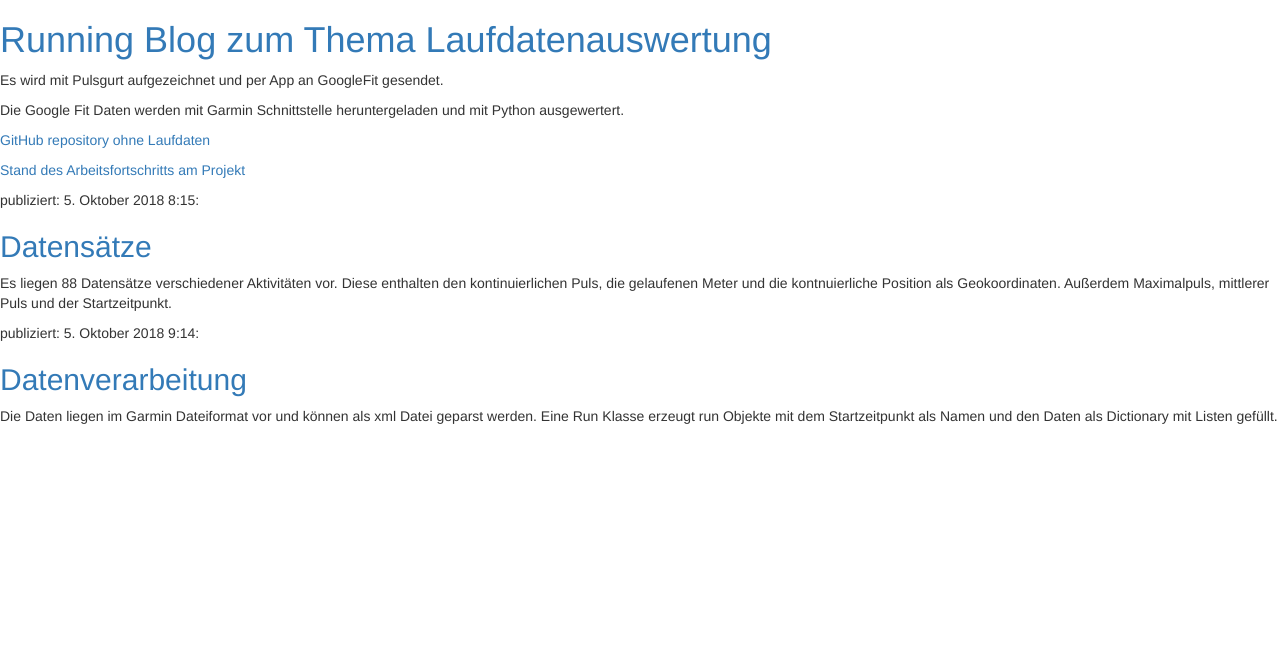
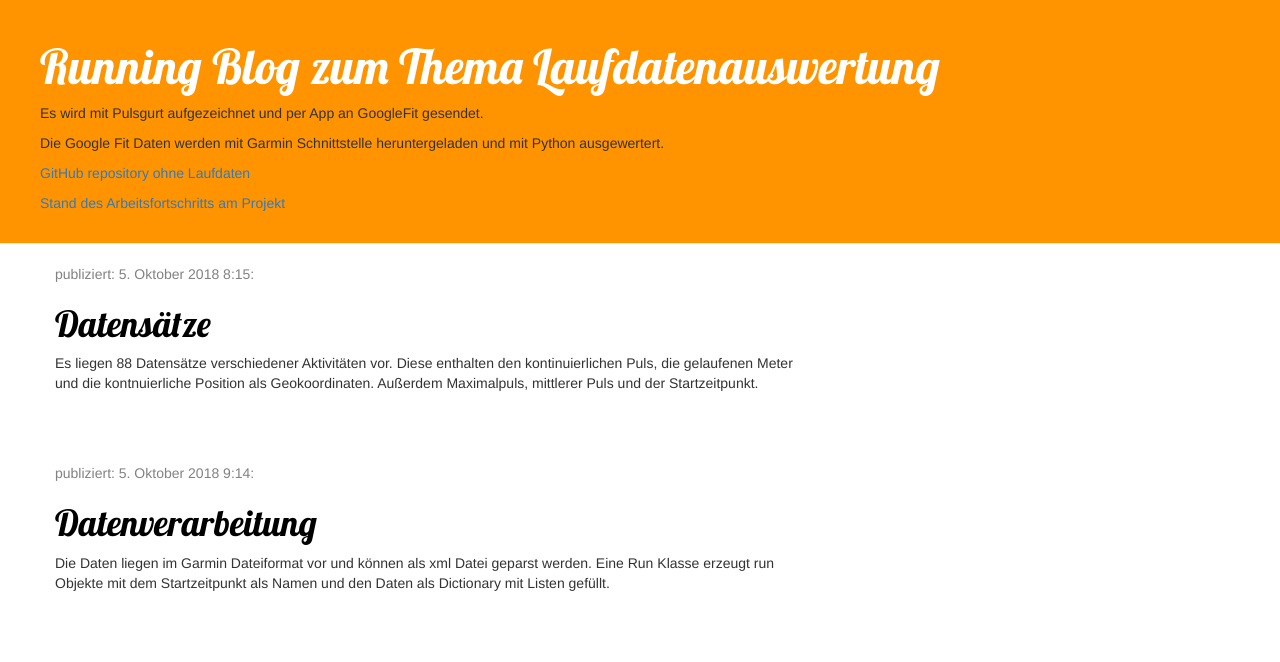
Before and after one commit to clemenssteel/my-first-running-blog, a Django app: page / in a window 1280 px wide. Shown: the top 662 px of the page. Run offline with Django 3.2, Linux system fonts and the light colour scheme; data that the repository does not hold is empty; some libraries are stand-ins or nearby versions.

Commit message:
Eigene CSS Templates estellt

```diff
--- a/blog/static/css/blog.css
+++ b/blog/static/css/blog.css
@@ -0,0 +1,46 @@
+.page-header {
+  background-color: #ff9400;
+  margin-top: 0;
+  padding: 20px 20px 20px 40px;
+}
+
+.page-header h1, .page-header h1 a, .page-header h1 a:visited, .page-header h1 a:active {
+  color: #ffffff;
+  font-size: 36pt;
+  text-decoration: none;
+}
+
+.content {
+  margin-left: 40px;
+}
+
+h1, h2, h3, h4 {
+  font-family: 'Lobster', cursive;
+}
+
+.date {
+  color: #828282;
+}
+
+.save {
+  float: right;
+}
+
+.post-form textarea, .post-form input {
+  width: 100%;
+}
+
+.top-menu, .top-menu:hover, .top-menu:visited {
+  color: #ffffff;
+  float: right;
+  font-size: 26pt;
+  margin-right: 20px;
+}
+
+.post {
+  margin-bottom: 70px;
+}
+
+.post h1 a, .post h1 a:visited {
+  color: #000000;
+}
--- a/blog/templates/blog/post_list.html
+++ b/blog/templates/blog/post_list.html
@@ -1,34 +1,62 @@
+{% load static %}
 <html>
 <head>
         <title>Clem Steel blog</title>
         <link rel="stylesheet" href="//maxcdn.bootstrapcdn.com/bootstrap/3.2.0/css/bootstrap.min.css">
 		<link rel="stylesheet" href="//maxcdn.bootstrapcdn.com/bootstrap/3.2.0/css/bootstrap-theme.min.css">
+		<link href="//fonts.googleapis.com/css?family=Lobster&subset=latin,latin-ext" rel="stylesheet" type="text/css">
+		<link rel="stylesheet" href="{% static 'css/blog.css' %}">
 </head>
 <body>
+		<div class="page-header">
+            <h1><a href="/">Running Blog zum Thema Laufdatenauswertung</a></h1>
         <div>
-            <h1><a href="/">Running Blog zum Thema Laufdatenauswertung</a></h1>
+        </div>
             <p>Es wird mit Pulsgurt aufgezeichnet und per App an GoogleFit gesendet.</p>
 			<p>Die Google Fit Daten werden mit Garmin Schnittstelle heruntergeladen und mit Python ausgewertert.</p>
 			<p><a href="https://github.com/clemenssteel/TrainingCenter/" target="_blank">GitHub repository ohne Laufdaten</a> </p>
 			<p><a href="https://trello.com/b/VlcS8lx9/trainingcenter/" target="_blank">Stand des Arbeitsfortschritts am Projekt</a></p>
         </div>
-
-        <div>
+		<div class="content container">
+			<div class="row">
+				<div class="col-md-8">
+						<div class="post">
+							<div class="date">
 								<p>publiziert: 5. Oktober 2018 8:15:</p>
-            <h2><a href="">Datensätze</a></h2>
+							</div>
+							<h1><a href="">Datensätze</a></h1>
 							<p>Es liegen 88 Datensätze verschiedener Aktivitäten vor. Diese enthalten den kontinuierlichen Puls, die gelaufenen Meter und die kontnuierliche Position als Geokoordinaten. Außerdem Maximalpuls, mittlerer Puls und der Startzeitpunkt.</p>
 						</div>
-
-        <div>
+				</div>
+			</div>
+		</div>
+		<div class="content container">
+			<div class="row">
+				<div class="col-md-8">
+						<div class="post">
+							<div class="date">
 								<p>publiziert: 5. Oktober 2018 9:14:</p>
-            <h2><a href="">Datenverarbeitung</a></h2>
+							</div>
+							<h1><a href="">Datenverarbeitung</a></h1>
 							<p>Die Daten liegen im Garmin Dateiformat vor und können als xml Datei geparst werden. Eine Run Klasse erzeugt run Objekte mit dem Startzeitpunkt als Namen und den Daten als Dictionary mit Listen gefüllt.</p>
+						</div>
+				</div>
+			</div>
+		</div>
+		<div class="content container">
+			<div class="row">
+				<div class="col-md-8">
 					{% for post in posts %}
-				<div>
-					<p>publiziert: {{ post.published_date }}:</p>
-					<h2><a href="">{{ post.title }}</a></h2>
+						<div class="post">
+							<div class="date">
+								<p>publiziert: {{ post.published_date }}</p>
+							</div>
+							<h1><a href="">{{ post.title }}</a></h1>
 							<p>{{ post.text|linebreaksbr }}</p>
 						</div>
 					{% endfor %}
+				</div>
+			</div>
+		</div>
 </body>
 </html>
```
Lines whose indentation alone changed are shown as unchanged.
